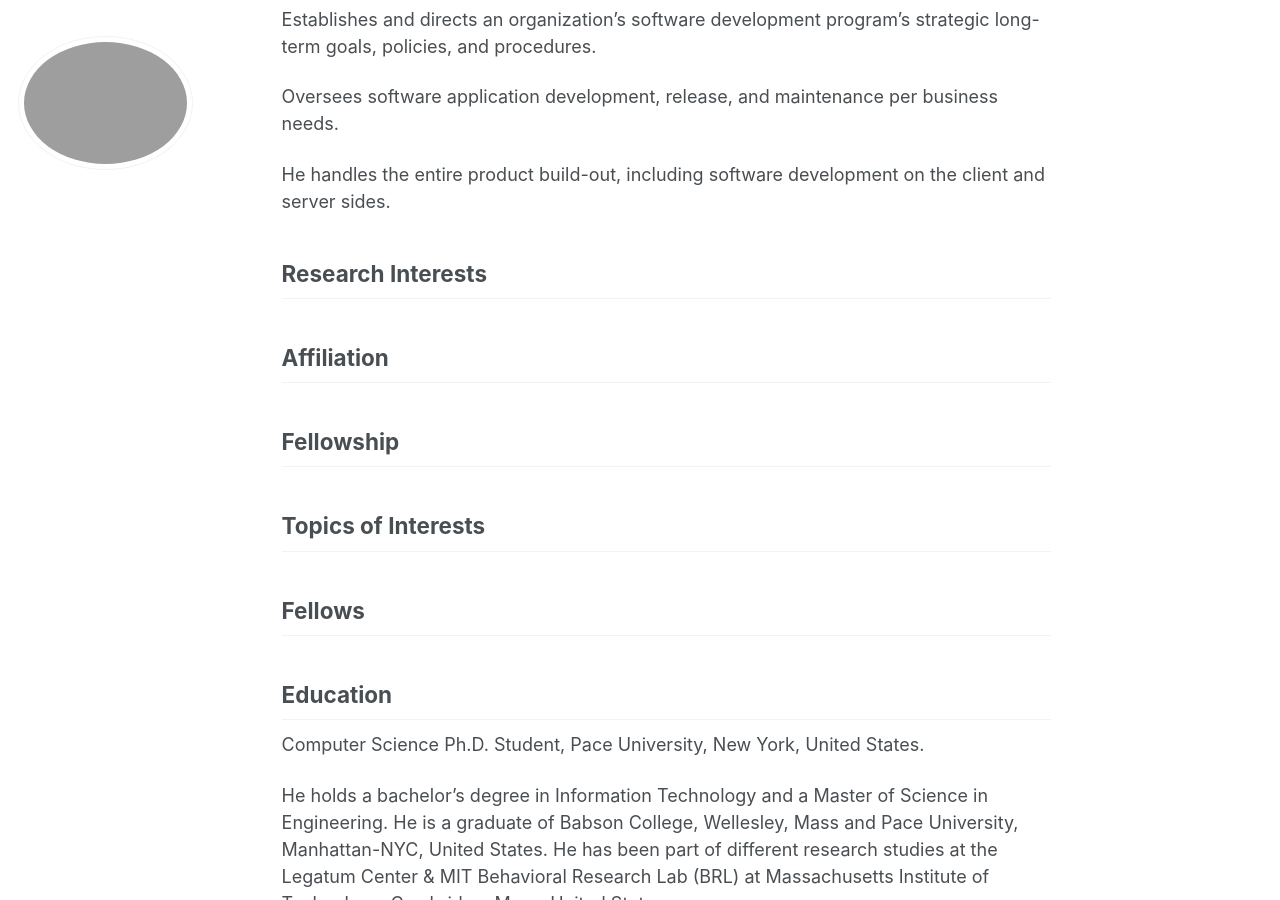
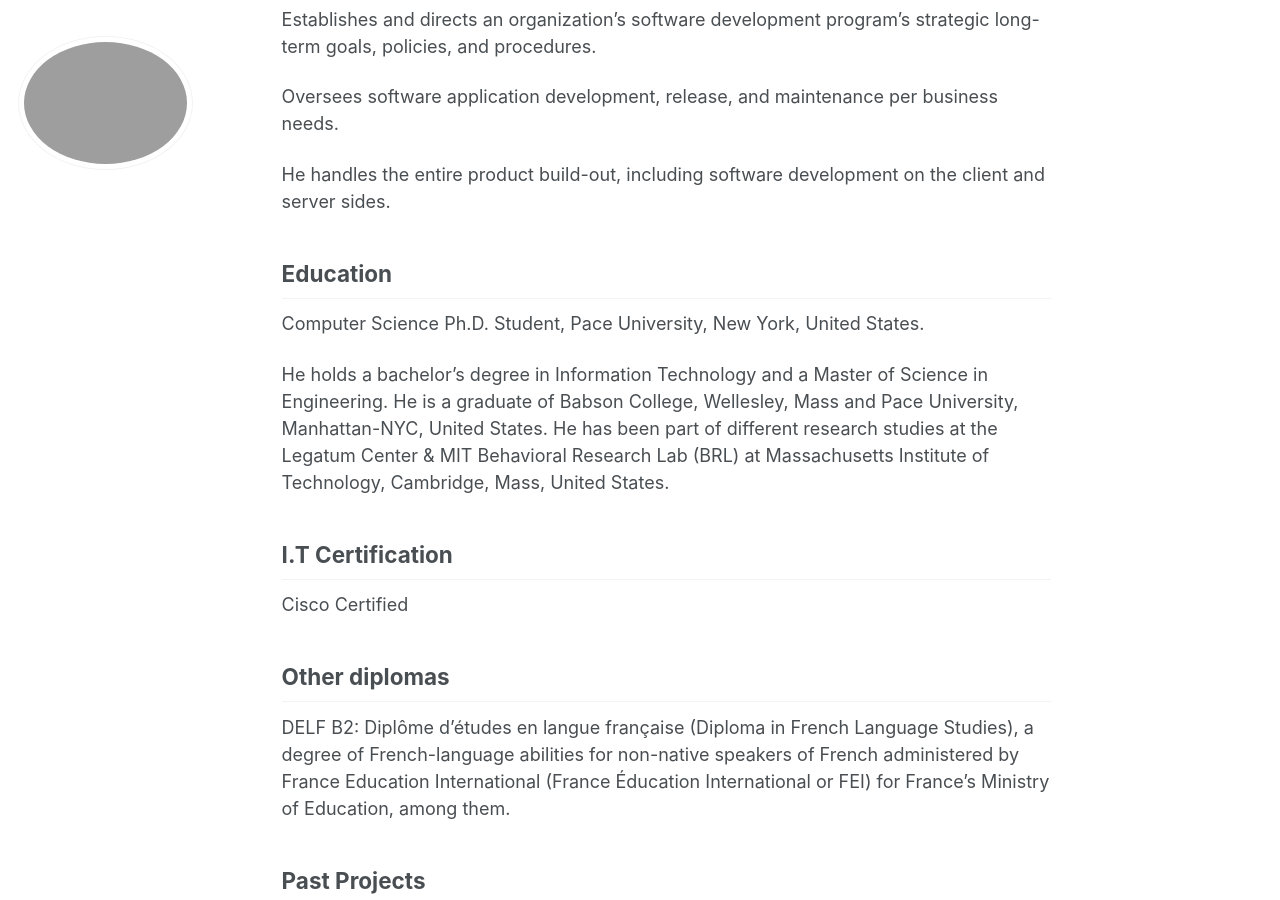
Before and after one commit to phdcsseiden/phdcsseiden.github.io, a Jekyll site: the page built from _pages/about.md, in a window 1280 px wide and 900 px high, scrolled down 921 px. Built offline with Jekyll 4.4.1, drawn with Linux system fonts in a browser that asks for light colours.

Commit message:
Update about.md

```diff
--- a/_pages/about.md
+++ b/_pages/about.md
@@ -33,22 +33,6 @@ Oversees software application development, release, and maintenance per business
 
 He handles the entire product build-out, including software development on the client and server sides.
 
-## Research Interests
-
-
-
-## Affiliation
-
-
-
-
-## Fellowship
-
-
-
-## Topics of Interests
-
-## Fellows
 
 
 ## Education
```
